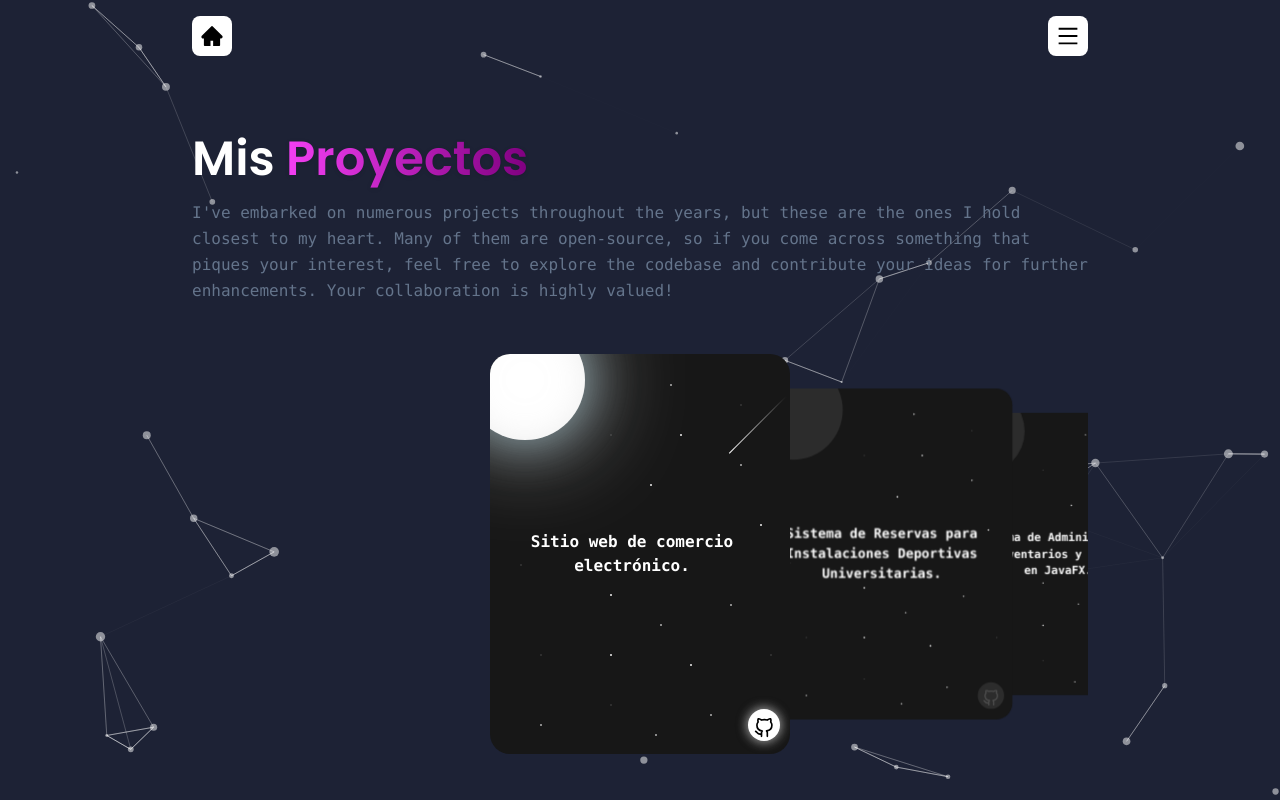
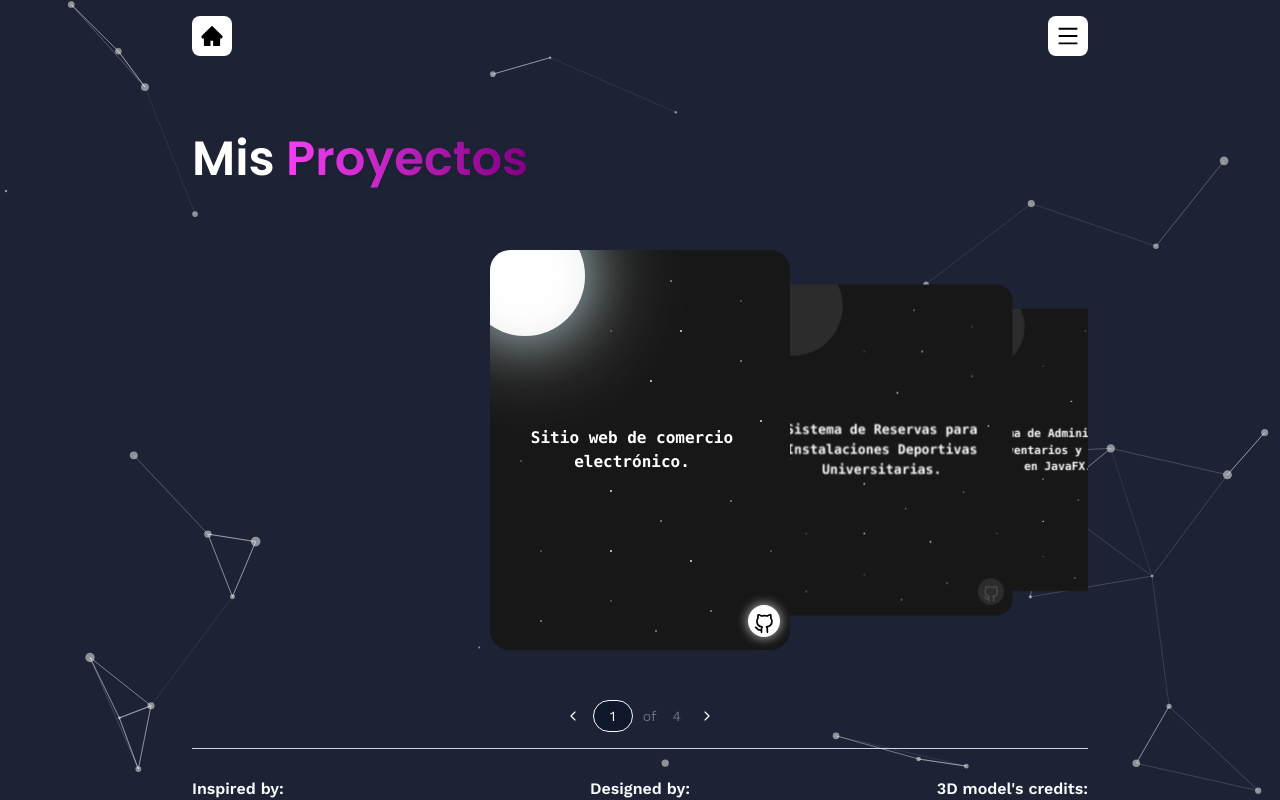
Before and after one commit to juanbep/Portafolio, a React (Vite) app: page /Portafolio/projects in a window 1280 px wide. Shown: the top 800 px of the page. Built offline with nearby package versions, Linux system fonts and the light colour scheme.

Commit message:
projects v1.5

```diff
--- a/src/pages/Projects.jsx
+++ b/src/pages/Projects.jsx
@@ -12,11 +12,11 @@ const Projects = () => {
         </h1>
 
         <p className="text-slate-500 mt-2 leading-relaxed font-mono">
-          I've embarked on numerous projects throughout the years, but these are
+          {/* I've embarked on numerous projects throughout the years, but these are
           the ones I hold closest to my heart. Many of them are open-source, so
           if you come across something that piques your interest, feel free to
           explore the codebase and contribute your ideas for further
-          enhancements. Your collaboration is highly valued!
+          enhancements. Your collaboration is highly valued! */}
         </p>
         <SwiperProjects />
       </section>
```
